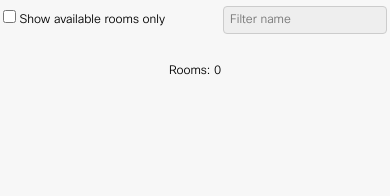
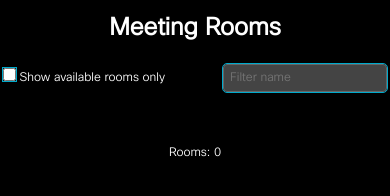
Before and after one commit to cisco-ce/roomhub, a website: page html/rooms/index.html in a window 390 px wide. Drawn offline with nearby package versions, Linux system fonts and the light colour scheme; no server answers.

Commit message:
roomstatus: restyle to dark mode instead

```diff
--- a/html/rooms/index.html
+++ b/html/rooms/index.html
@@ -13,7 +13,7 @@
   <title>Room Status</title>
 </head>
 <body x-data="dataModel">
-
+  <h1>Meeting Rooms</h1>
   <div>
     <input
       type="checkbox"
--- a/html/rooms/roomstatus.css
+++ b/html/rooms/roomstatus.css
@@ -1,5 +1,8 @@
 body {
   font-size: 12px;
+  background-color: black;
+  color: white;
+  padding: 2em;
 }
 
 .room-list {
@@ -7,24 +10,24 @@ body {
   width: 100%;
   display: flex;
   flex-wrap: wrap;
+  padding: 1em;
 }
 
 .room-list .room {
   position: relative;
   margin: 0.5em;
   padding: 0.5em;
-  border: 1px solid #eee;
+  border: 1px solid #666;
   width: 15vw;
   min-height: 3.5em;
-  background-color: white;
+  background-color: #333;
 }
 
 .room.occupied {
-  background-color: #ffe6e6;
+  background-color: #621c1c;
 }
 
 .room.free {
-  background-color: #cdffcd;
 }
 
 .room-participants {
@@ -40,9 +43,21 @@ body {
   justify-content: flex-end;
 }
 
+input, label {
+  color: inherit;
+}
 
+input {
+  background-color: #444;
+  border: 1px solid #666;
+  outline: 1px solid #0ac;
+}
 
 @media screen and (max-width: 600px) {
+  body {
+    padding: 0;
+  }
+
   .room-list .room {
     width: 40vw;
   }
```
